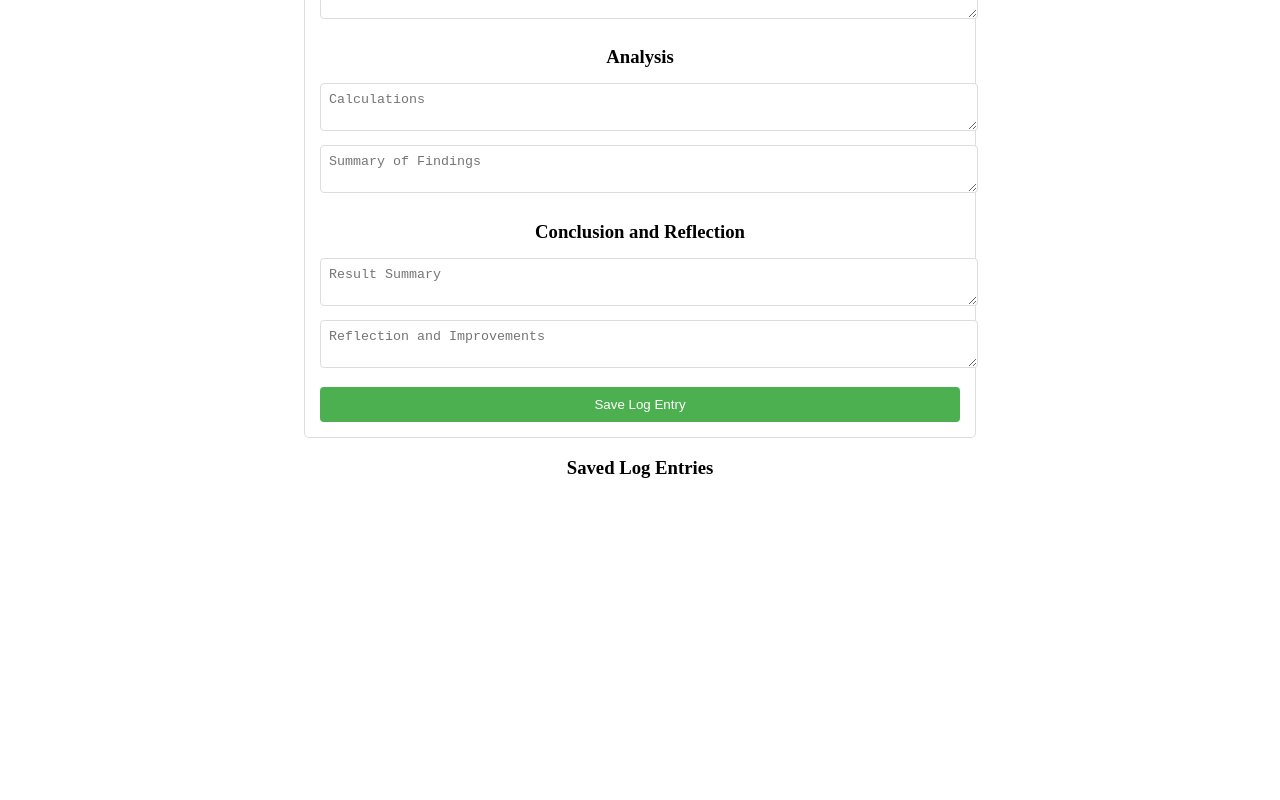
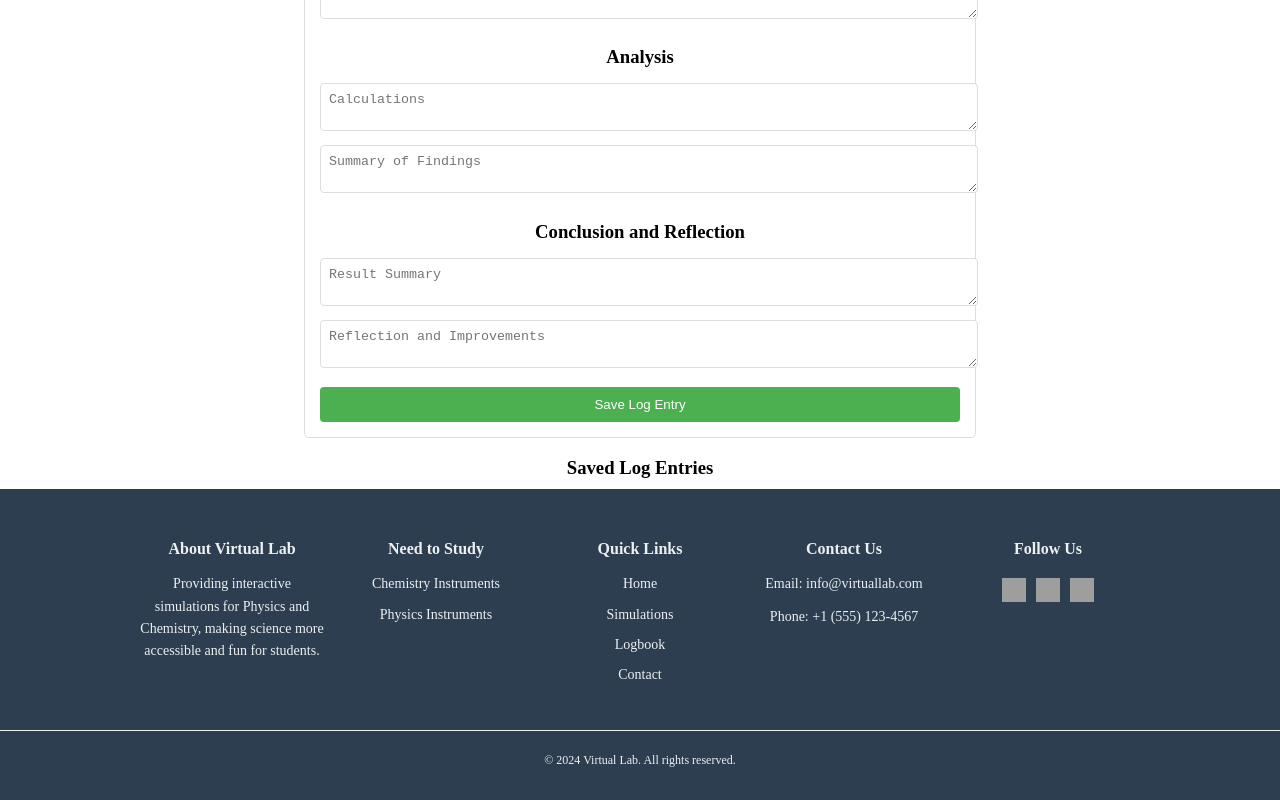
Before and after one commit to AtomKey-Lab/ExperimentHub, a React (Create React App) app: page /logbook in a window 1280 px wide. Shown: the part 812-1612 px from the top of the page. Before the commit the page ends 1301 px from the top, so only its background shows below. Built offline with nearby package versions, Linux system fonts and the light colour scheme; grey boxes are pictures that could not be loaded.

Commit message:
logbook footer added

```diff
--- a/src/view/logbook/logbook.jsx
+++ b/src/view/logbook/logbook.jsx
@@ -1,6 +1,7 @@
 import React, { useState } from 'react';
 import './logbook.css';
 import Navbar from '../../components/navbar/navbar';
+import Footer from '../../components/footer/footer';
 
 function App() {
   const [logEntries, setLogEntries] = useState([]);
@@ -11,10 +12,11 @@ function App() {
 
   return (
     <div className="App">
-      <Navbar/>
+      <Navbar />
       <h1>Virtual Lab Log Book</h1>
       <LogEntryForm onAddEntry={addLogEntry} />
       <LogEntryList entries={logEntries} />
+      <Footer /> {/* Footer added here */}
     </div>
   );
 }
@@ -46,7 +48,7 @@ const LogEntryForm = ({ onAddEntry }) => {
       calculations,
       summary,
       conclusion,
-      reflection
+      reflection,
     });
     setTitle('');
     setObjective('');
@@ -62,8 +64,8 @@ const LogEntryForm = ({ onAddEntry }) => {
   };
 
   return (
-    <div className='logBook-body'>
-    <div className='log-container'>
+    <div className="logBook-body">
+      <div className="log-container">
         <form onSubmit={handleSubmit} className="log-form">
           <h3>Experiment Details</h3>
           <input type="text" placeholder="Experiment Title" value={title} onChange={(e) => setTitle(e.target.value)} required />
@@ -88,7 +90,7 @@ const LogEntryForm = ({ onAddEntry }) => {
           <textarea placeholder="Result Summary" value={conclusion} onChange={(e) => setConclusion(e.target.value)} />
           <textarea placeholder="Reflection and Improvements" value={reflection} onChange={(e) => setReflection(e.target.value)} />
 
-      <button type="submit"className='button-logBook'>Save Log Entry</button>
+          <button type="submit" className="button-logBook">Save Log Entry</button>
         </form>
       </div>
     </div>
@@ -105,7 +107,7 @@ const LogEntryList = ({ entries }) => (
 );
 
 const LogEntry = ({ entry }) => (
-  <div className='log-container'>
+  <div className="log-container">
     <div className="log-entry">
       <h4>{entry.title} <span>({entry.date})</span></h4>
       <p><strong>Objective:</strong> {entry.objective}</p>
```
Lines whose indentation alone changed are shown as unchanged.
